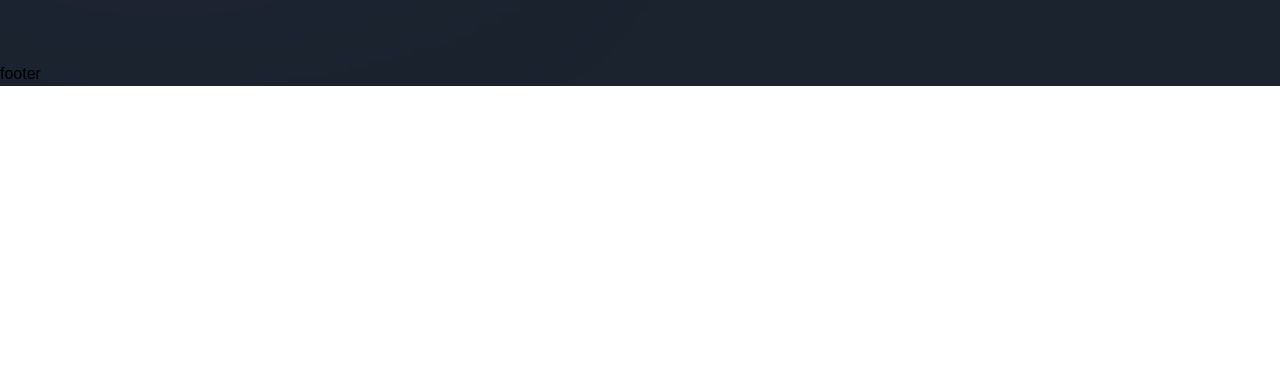
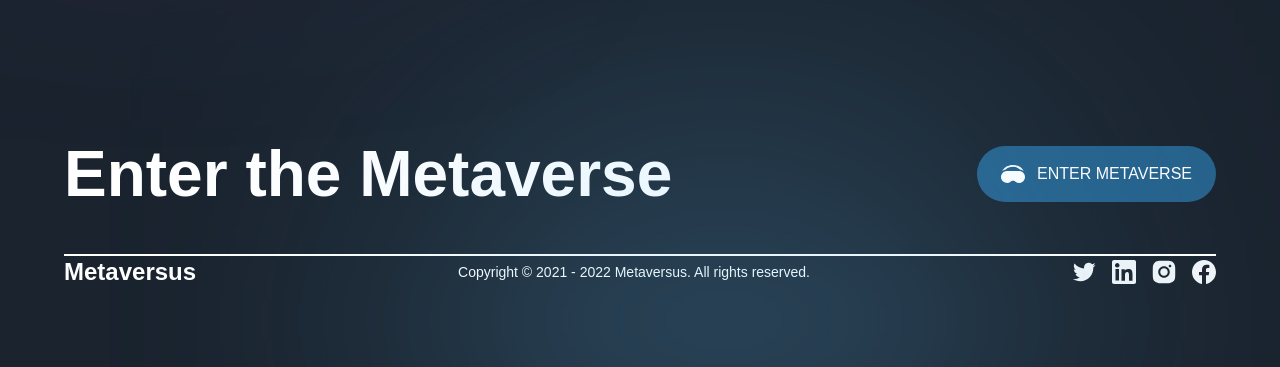
Before and after one commit to vietthom/metaversemadness, a Next.js app: page / in a window 1280 px wide. Shown: the part 6857-7224 px from the top of the page. Before the commit the page ends 6943 px from the top, so only its background shows below. Built offline with nearby package versions, Linux system fonts and the light colour scheme; a web font is replaced by a local one.

Commit message:
Footer section

```diff
--- a/components/Footer.jsx
+++ b/components/Footer.jsx
@@ -1,9 +1,58 @@
 'use client';
 
+import { motion } from 'framer-motion';
+import { socials } from '../constants';
+
+import styles from '../styles';
+import { footerVariants } from '../utils/motion';
+
 const Footer = () => (
-  <footer>
-    footer
-  </footer>
+  <motion.footer
+    variants={footerVariants}
+    initial="hidden"
+    whileInView="show"
+    className={`${styles.paddings} py-8 relative`}
+  >
+    <div className="footer-gradient" />
+    <div className={`${styles.innerWidth} mx-auto flex flex-col gap-8`}>
+      <div className="flex items-center justify-between flex-wrap gap-5">
+        <h4 className="font-bold md:text-[64px] text-[44px] text-white">
+          Enter the Metaverse
+        </h4>
+        <button
+          type="button"
+          className="flex items-center h-fit py-4 px-6 bg-[#25618b] rounded-[32px] gap-[12px]"
+        >
+          <img
+            src="/headset.svg"
+            alt="headset"
+            className="w-[24px] h-[24px] object-contain"
+          />
+          <span className="font-normal text-[16px] text-white">ENTER METAVERSE</span>
+        </button>
+      </div>
+      <div className="flex flex-col ">
+        <div className="mb-[50px] h-[2px] bg-white">
+          <div className="flex items-center justify-between flex-wrap gap-4">
+            <h4 className="font-extrabold text-white text-[24px]">Metaversus</h4>
+            <p className="font-normal text-[14px] text-white opcaticy-50">
+              Copyright © 2021 - 2022 Metaversus. All rights reserved.
+            </p>
+            <div className="flex gap-4">
+              {socials.map((social) => (
+                <img
+                  key={social.name}
+                  src={social.url}
+                  alt={social.name}
+                  className="w-[24px] h-[24px] object-contain cursor-pointer"
+                />
+              ))}
+            </div>
+          </div>
+        </div>
+      </div>
+    </div>
+  </motion.footer>
 );
 
 export default Footer;
```
Also changed, not shown: sections/Feedback.jsx (line endings or trailing spaces).
